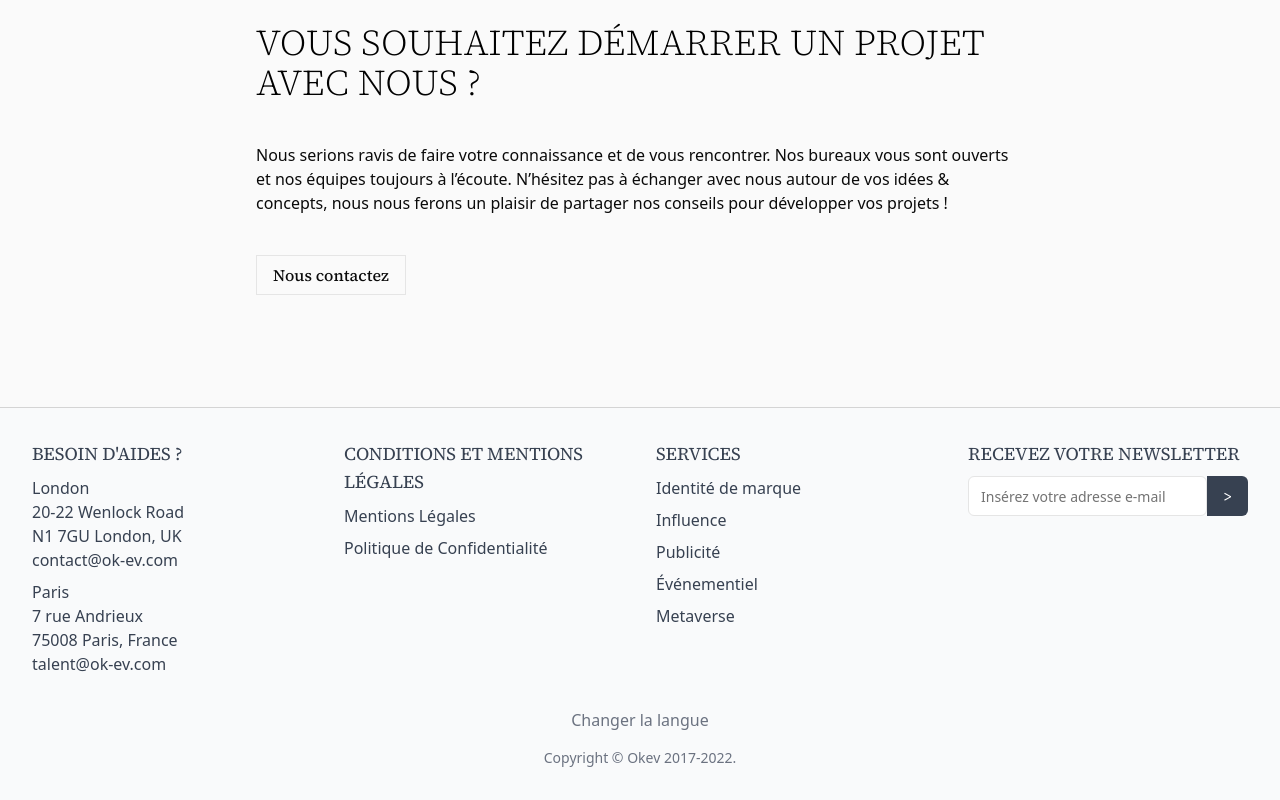
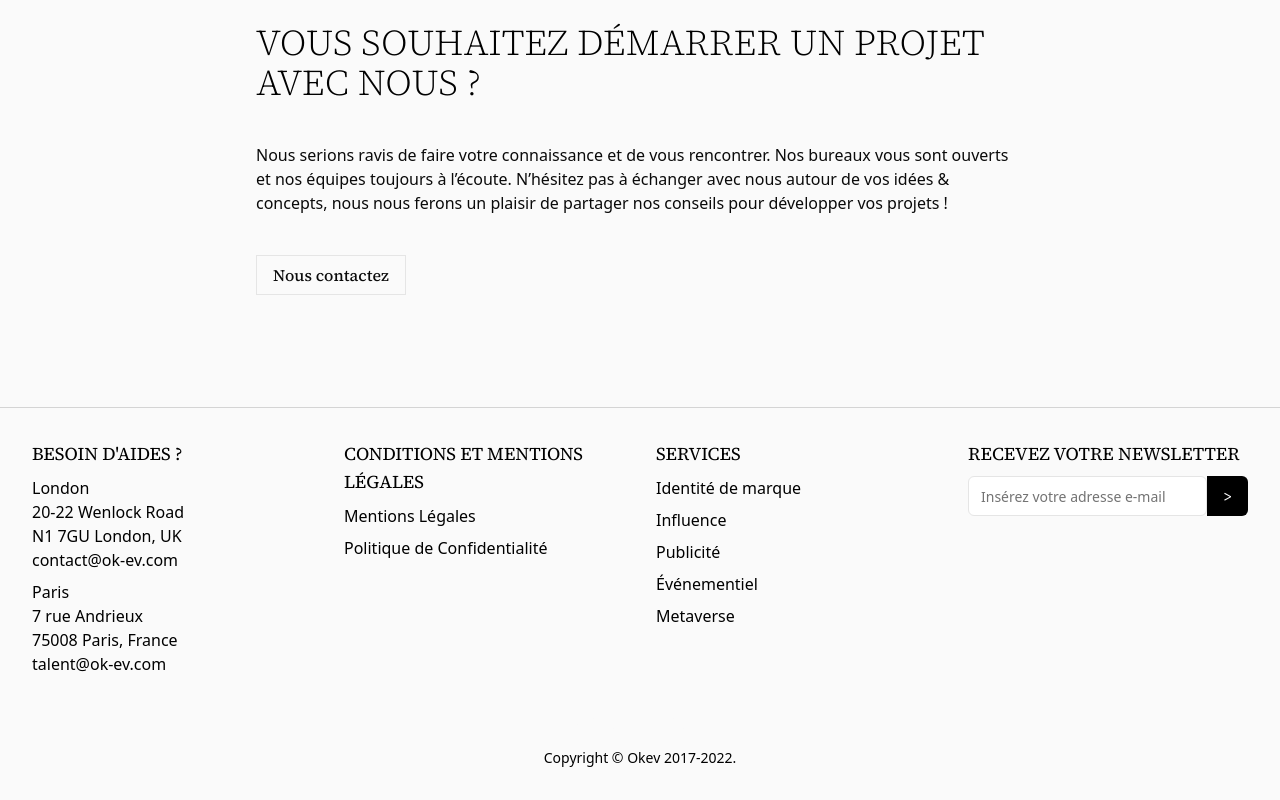
Before and after one commit to theVicoH/Okev, a React (Vite) app: page / in a window 1280 px wide. Shown: the part 6577-7377 px from the top of the page. Built offline with nearby package versions, Linux system fonts and the light colour scheme.

Commit message:
Fix Footer

```diff
--- a/src/App.tsx
+++ b/src/App.tsx
@@ -56,8 +56,8 @@ function App() {
       <SideBar scroll={scroll} />
       <div data-scroll-container ref={scrollRef}>
         <CreationsPage />
+        <Footer />
       </div>
-      <Footer />
     </div>
   );
 }
--- a/src/components/widgets/Footer.tsx
+++ b/src/components/widgets/Footer.tsx
@@ -4,7 +4,7 @@ import { Button } from '../ui/button';
 
 const Footer: React.FC = () => {
   return (
-    <footer className="bg-gray-50 text-gray-700 py-8 px-4 border-t-[1px] border-neutral-300 md:px-8">
+    <footer className="bg-neutral-50 text-black py-8 px-4 border-t-[1px] border-neutral-300 md:px-8">
       <div className="max-w-screen-xl mx-auto">
         <div className="grid grid-cols-1 md:grid-cols-4 gap-8">
           <div>
@@ -45,16 +45,16 @@ const Footer: React.FC = () => {
             <h3 className="font-source text-lg  uppercase mb-2">Recevez votre newsletter</h3>
             <div className="flex">
               <Input placeholder='Insérez votre adresse e-mail'/>
-              <Button className="px-4 py-2 bg-gray-700 text-white rounded-r-md">
+              <Button className="px-4 py-2 bg-black text-neutral-50 rounded-r-md">
                 &gt;
               </Button>
             </div>
           </div>
         </div>
         <div className="text-center mt-8">
-          <a href="#" className="text-gray-500 hover:text-gray-700">Changer la langue</a>
+          <a href="#" className="text-neutral-50 hover:text-black">Changer la langue</a>
         </div>
-        <div className="text-center text-gray-500 text-sm mt-4">
+        <div className="text-center text-black text-sm mt-4">
           Copyright © Okev 2017-2022.
         </div>
       </div>
--- a/src/pages/CreationsPage.tsx
+++ b/src/pages/CreationsPage.tsx
@@ -39,7 +39,6 @@ const CreationsPage = () => {
           </p>
           <Button variant="outline">Nous contactez</Button>
         </div>
-
       </div>
     </div>
   );
```
